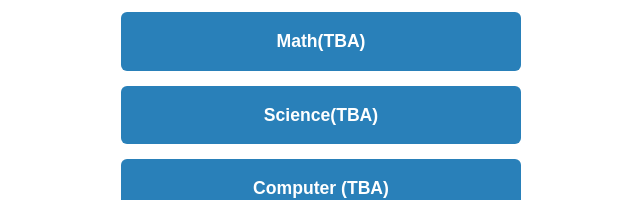
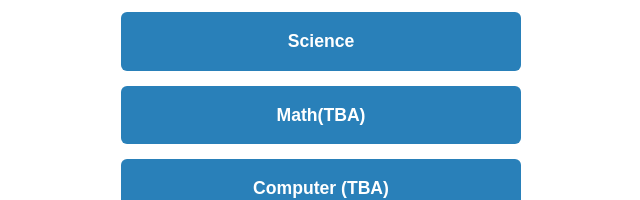
Before and after one commit to Ludzkie/ludzkie.github.io, a plain HTML site: page index.html in a window 1280 px wide. Shown: the part 564-764 px from the top of the page, without its empty margins (319-959 px from the left). Drawn offline with Linux system fonts and the light colour scheme.

Commit message:
Remove duplicate Science link and update button

```diff
--- a/index.html
+++ b/index.html
@@ -67,8 +67,8 @@
         <a href="tle.html" class="subject-btn">TLE (Accounting)</a>
         <a href="mapeh.html" class="subject-btn">MAPEH</a>
         <a href="english.html" class="subject-btn">English</a>
+        <a href="science.html" class="subject-btn">Science</a>
         <a href="math.html" class="subject-btn">Math(TBA)</a>
-        <a href="science.html" class="subject-btn">Science(TBA)</a>
         <a href="computer.html" class="subject-btn">Computer (TBA)</a>
         <a href="filipino.html" class="subject-btn">Filipino (TBA)</a>
         <a href="values.html" class="subject-btn">Values (TBA)</a>
```
